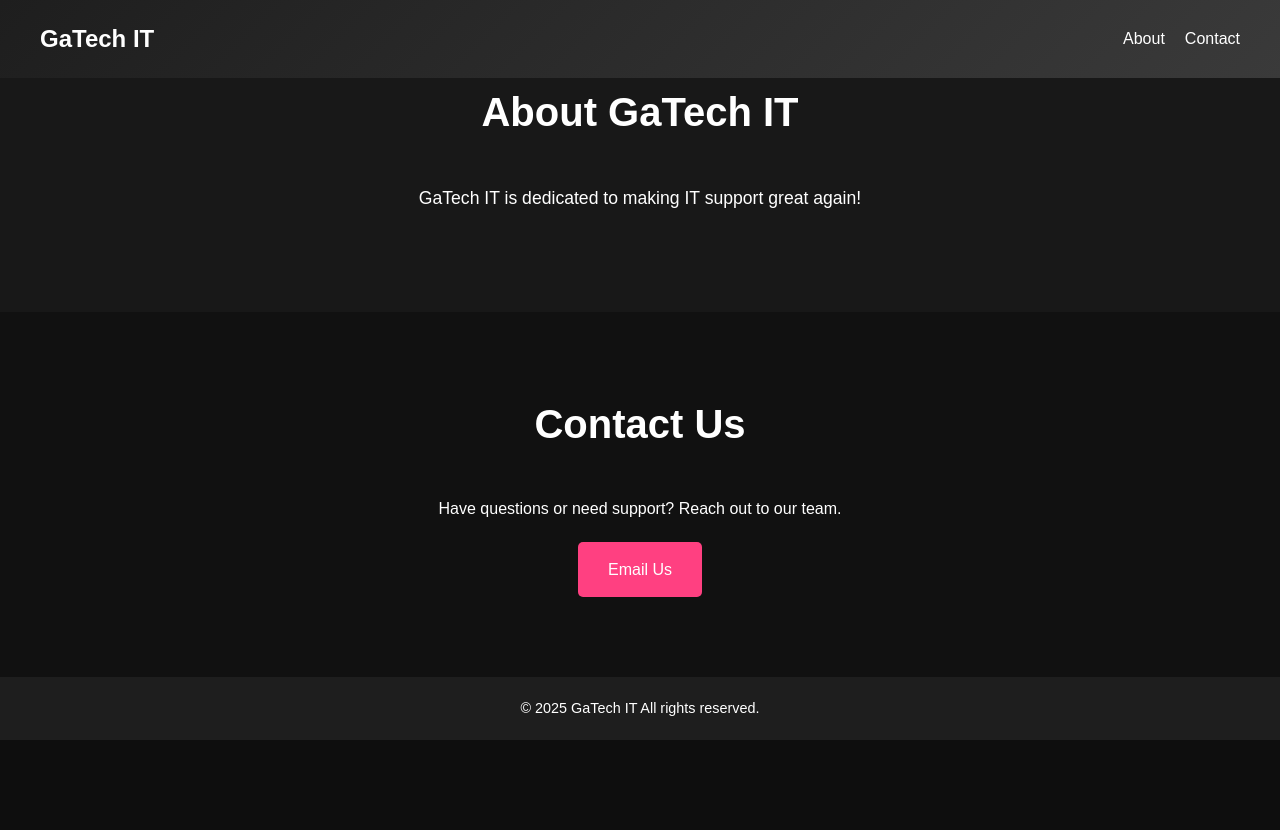
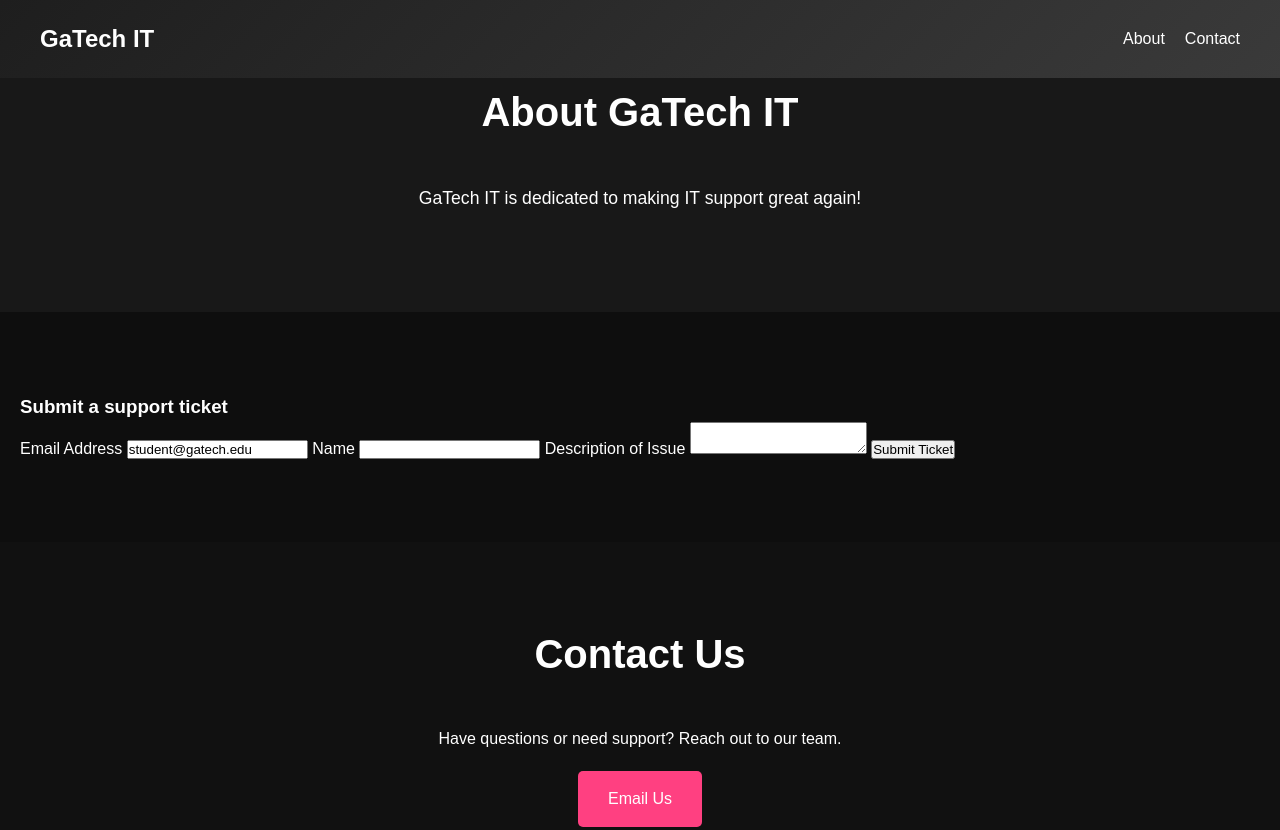
Before and after one commit to st0rmbre4k3r/policy-landing-page, a plain HTML site: page index.html in a window 1280 px wide. Shown: the top 830 px of the page. Before the commit the page ends 800 px from the top, so only its background shows below. Drawn offline with Linux system fonts and the light colour scheme.

Commit message:
Update index.html

```diff
--- a/index.html
+++ b/index.html
@@ -29,6 +29,22 @@
     </p>
   </section>
 
+  <section class="support-ticket-form" id="support-ticket-form">
+        <h3>Submit a support ticket</h3>
+        <form action="#" method="POST">
+          <label for="email">Email Address</label>
+          <input type="email" id="email" name="email" value="student@gatech.edu" required>
+
+          <label for="name">Name</label>
+          <input type="text" id="name" name="name" required>
+
+          <label for="description">Description of Issue</label>
+          <textarea id="description" name="description" required></textarea>
+
+          <button type="submit">Submit Ticket</button>
+        </form>
+      </section>
+
   <!-- Contact Section -->
   <section class="contact" id="contact">
     <h2 class="section-title">Contact Us</h2>
```
